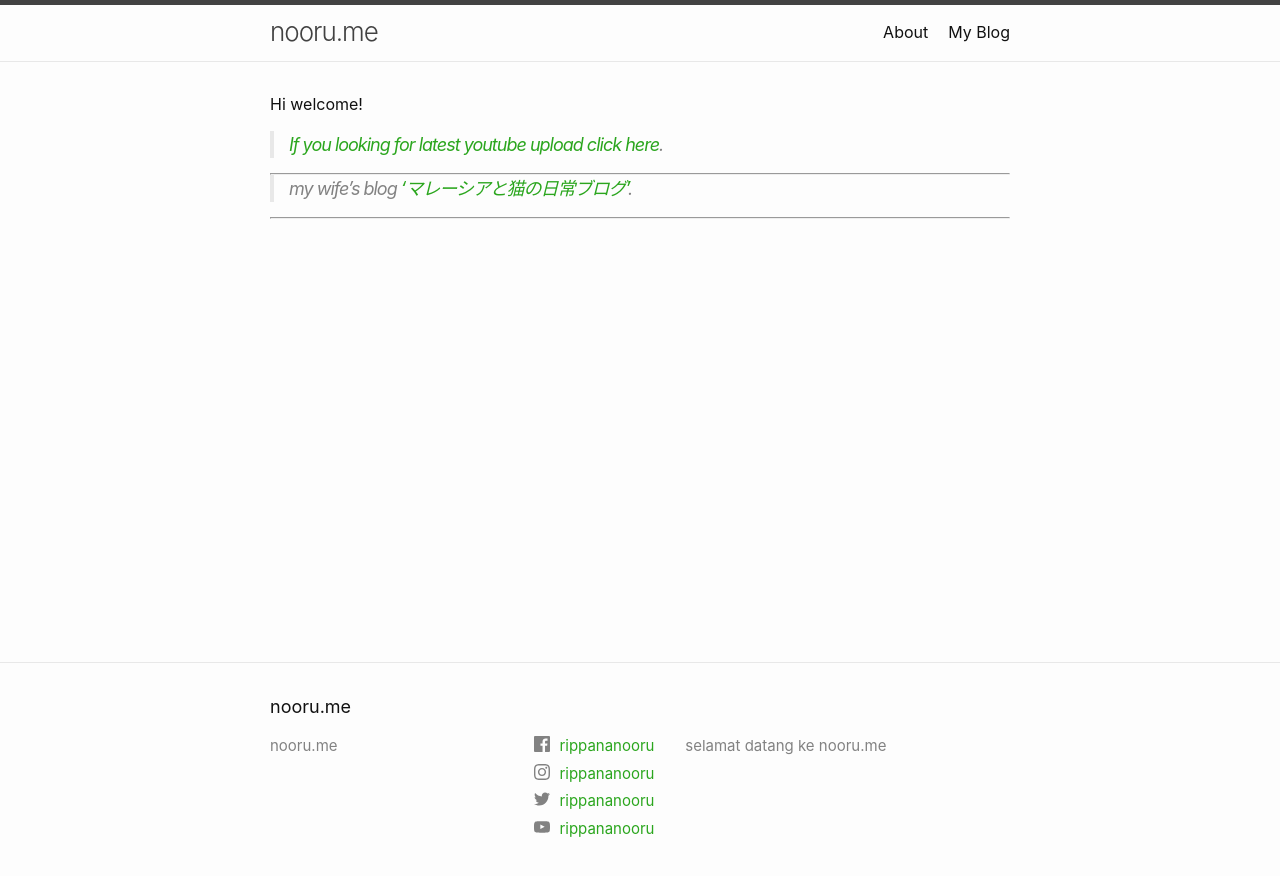
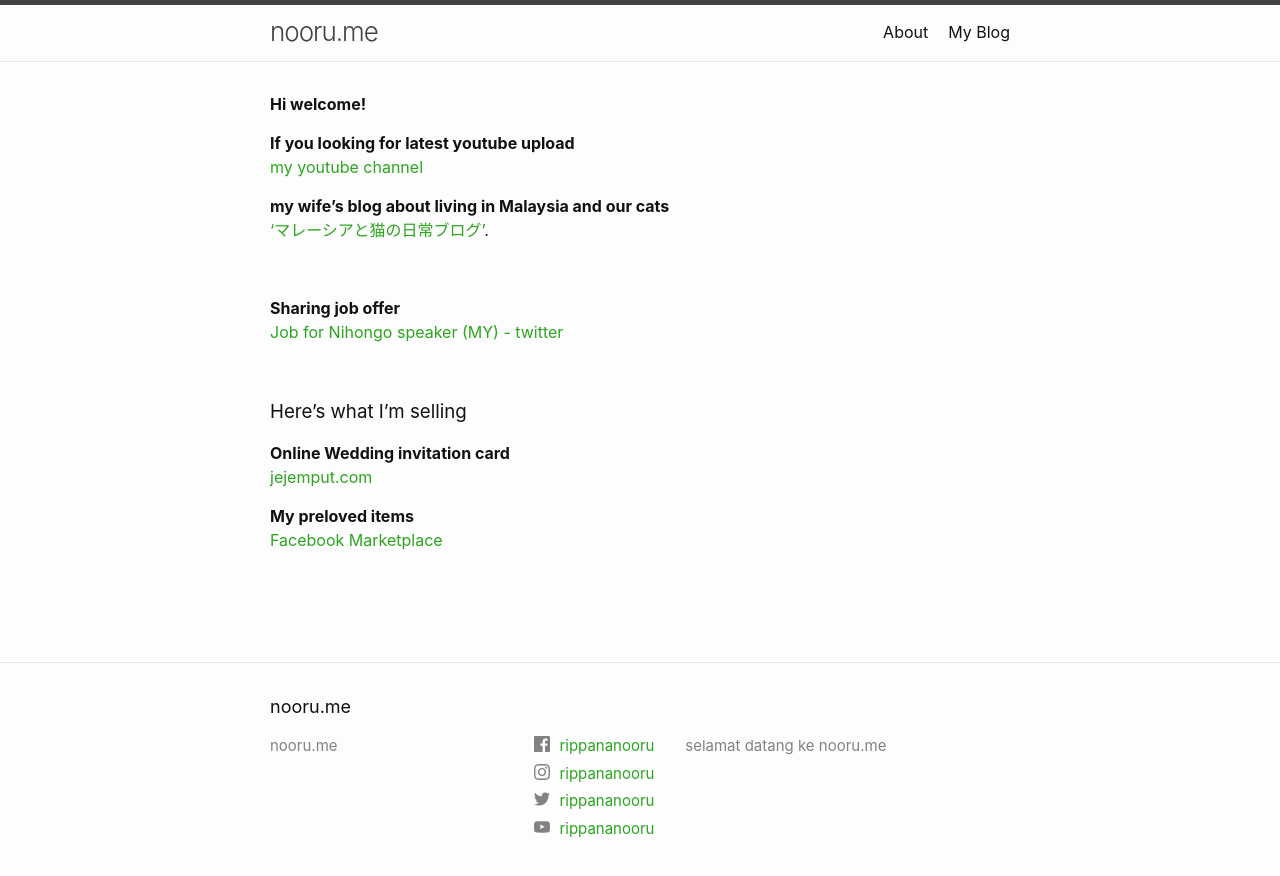
Before and after one commit to rippananooru/rippananooru.github.io, a Jekyll site: the page built from pages/index.markdown, in a window 1280 px wide. Shown: the top 876 px of the page. Built offline with Jekyll 4.4.1, drawn with Linux system fonts in a browser that asks for light colours.

Commit message:
update homepage link

```diff
--- a/pages/index.markdown
+++ b/pages/index.markdown
@@ -2,12 +2,26 @@
 layout: home
 permalink: /
 ---
-Hi welcome!
 
->[If you looking for latest youtube upload click here](https://bit.ly/rn-YT-sub).
+**Hi welcome!**
 
-***
+**If you looking for latest youtube upload** <br>
+[my youtube channel](http://bit.ly/rn-YT-sub)
 
-> my wife's blog ['マレーシアと猫の日常ブログ'](https://gomasuke.com).
+**my wife's blog about living in Malaysia and our cats** <br>
+['マレーシアと猫の日常ブログ'](https://gomasuke.com).
 
-***
+&nbsp;
+
+**Sharing job offer** <br>
+[Job for Nihongo speaker (MY) - twitter](http://bit.ly/kerjaNihongo)
+
+&nbsp;
+
+### Here's what I'm selling
+
+**Online Wedding invitation card** <br>
+[jejemput.com](http://bit.ly/jejemput)
+
+**My preloved items** <br>
+[Facebook Marketplace](http://bit.ly/rnMarket)
```
